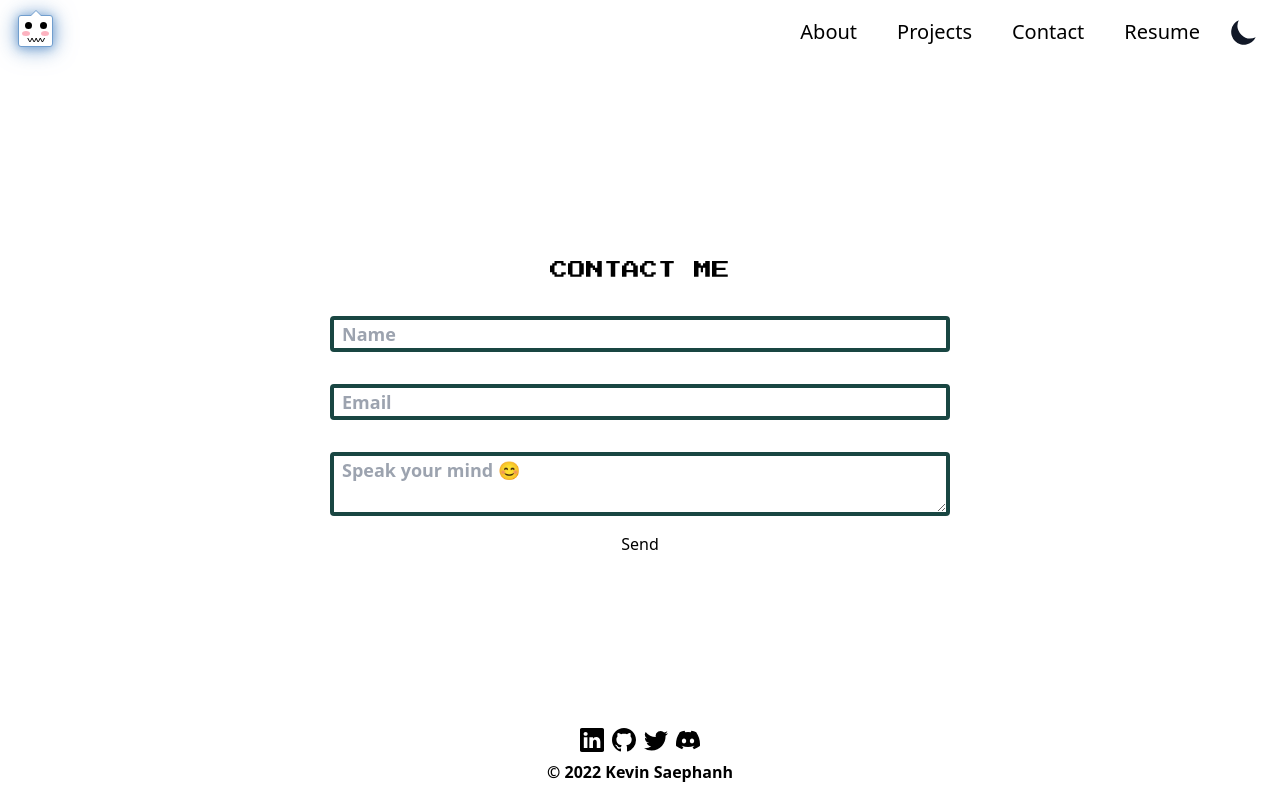
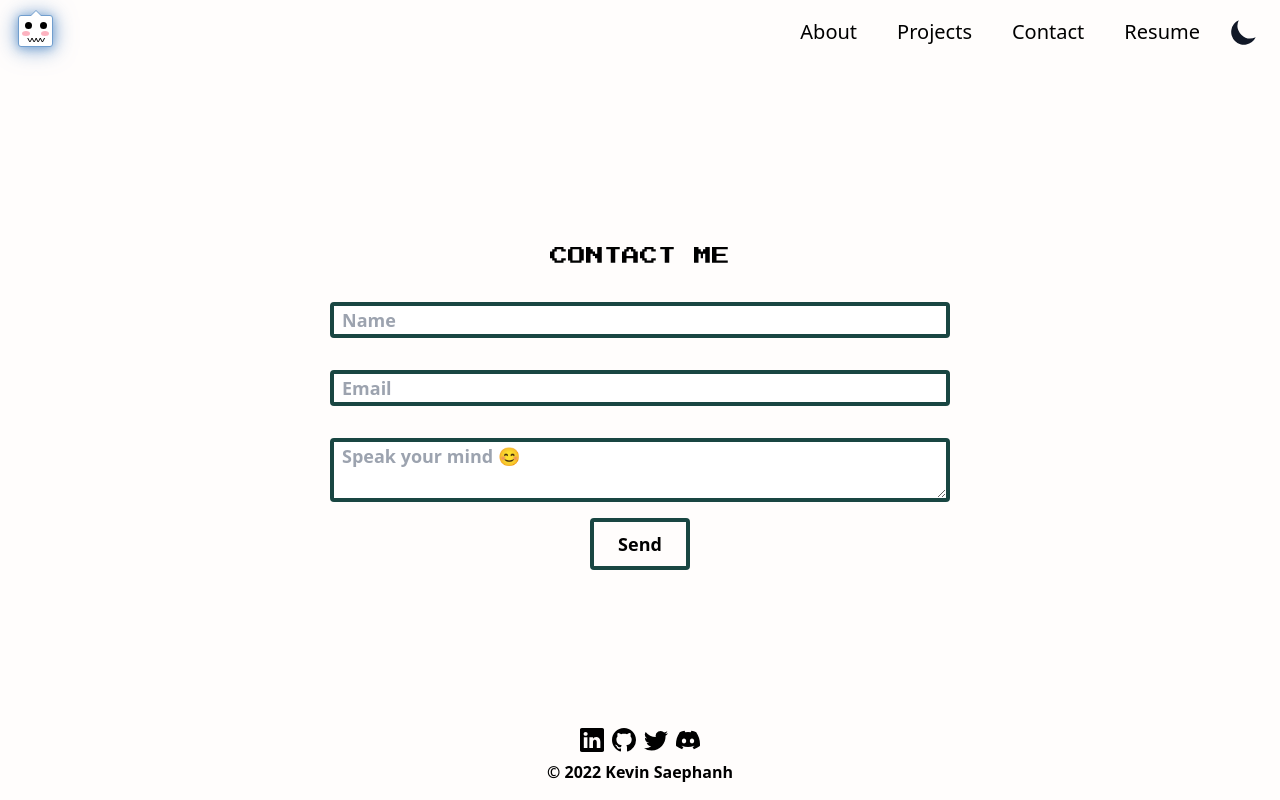
Before and after one commit to KevinSaephanh/portfolio, a Next.js app: page /contact in a window 1280 px wide. Built offline with nearby package versions, Linux system fonts and the light colour scheme.

Commit message:
Change styles for fonts

```diff
--- a/src/pages/about.tsx
+++ b/src/pages/about.tsx
@@ -87,9 +87,9 @@ const About: NextPage = () => {
               <li
                 key={key}
                 title={`Proficieny with ${tech.title}: ${tech.proficiency}`}
-                className='flex flex-col mb-4 text-teal-300'
+                className='flex flex-col mb-4'
               >
-                <span className='pb-1 text-teal-300'>{tech.title}</span>
+                <span className='pb-2 font-bold'>{tech.title}</span>
                 <ProgressBar
                   maxPercent={tech.proficiency}
                   color={tech.color}
--- a/src/pages/contact.tsx
+++ b/src/pages/contact.tsx
@@ -74,7 +74,11 @@ const Contact: NextPage = () => {
           required
         />
         <span className='submitMessage'>{submitMessage}</span>
-        <button type='submit' disabled={!!submitMessage}>
+        <button
+          className='text-lg font-bold border-4 px-6 py-2 rounded'
+          type='submit'
+          disabled={!!submitMessage}
+        >
           Send
         </button>
       </form>
--- a/src/styles/globals.scss
+++ b/src/styles/globals.scss
@@ -5,6 +5,10 @@
 @import url('https://fonts.googleapis.com/css2?family=Press+Start+2P&display=swap');
 
 @layer components {
+  .light {
+    background-color: #fffdfc;
+  }
+
   input,
   textarea {
     @apply my-4 pl-2 text-black dark:text-white font-semibold text-lg rounded block w-full md:w-2/4 dark:placeholder-gray-400 border-4 focus:ring-teal-200 focus:border-teal-200;
@@ -33,7 +37,12 @@
   .link-item {
     &:hover {
       color: #50e4c4;
+      border-color: #50e4c4;
     }
+  }
+
+  button {
+    border-color: #194642;
   }
 
   a,
```
